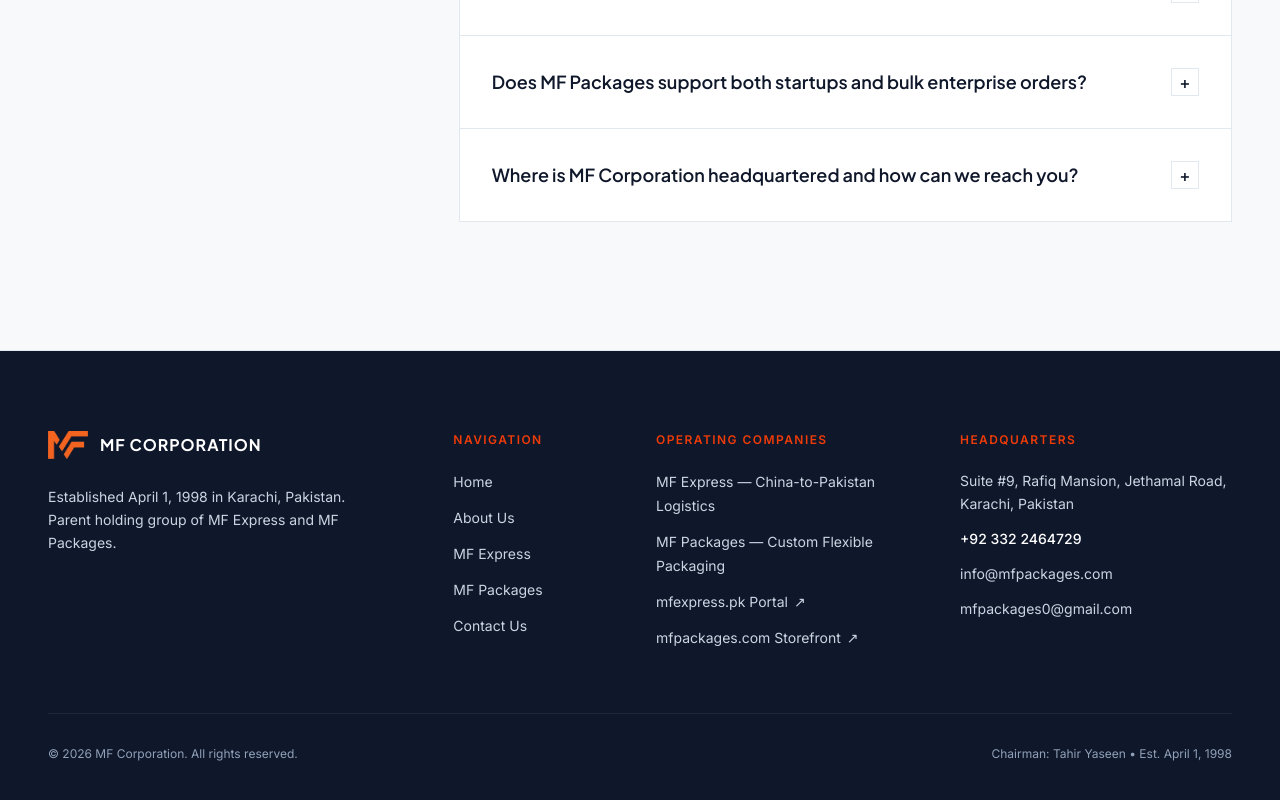
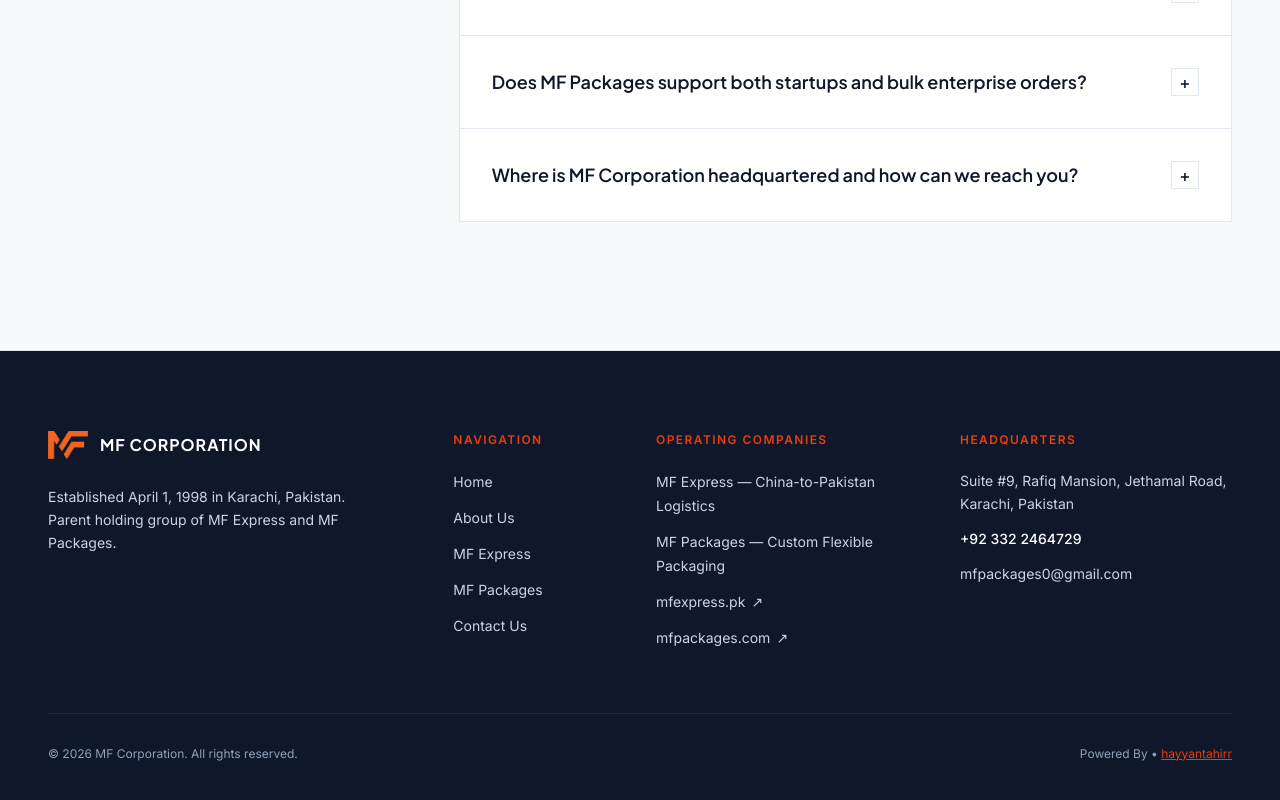
Before and after one commit to hayyantahirr/mf-corporation, a Next.js app: page / in a window 1280 px wide. Shown: the part 2775-3575 px from the top of the page. Built offline with nearby package versions, Linux system fonts and the light colour scheme.

Commit message:
Reference Added for portfolio added

```diff
--- a/components/Footer.jsx
+++ b/components/Footer.jsx
@@ -13,8 +13,12 @@ const navigationLinks = [
 const divisionLinks = [
   { label: "MF Express — China-to-Pakistan Logistics", href: "/express" },
   { label: "MF Packages — Custom Flexible Packaging", href: "/packages" },
-  { label: "mfexpress.pk Portal", href: "https://mfexpress.pk", external: true },
-  { label: "mfpackages.com Storefront", href: "https://www.mfpackages.com", external: true },
+  { label: "mfexpress.pk", href: "https://mfexpress.pk", external: true },
+  {
+    label: "mfpackages.com",
+    href: "https://www.mfpackages.com",
+    external: true,
+  },
 ];
 
 export default function Footer() {
@@ -109,14 +113,7 @@ export default function Footer() {
                   +92 332 2464729
                 </a>
               </li>
-              <li>
-                <a
-                  href="mailto:info@mfpackages.com"
-                  className="transition-colors duration-250 hover:text-[#FFFFFF]"
-                >
-                  info@mfpackages.com
-                </a>
-              </li>
+
               <li>
                 <a
                   href="mailto:mfpackages0@gmail.com"
@@ -131,7 +128,17 @@ export default function Footer() {
 
         <div className="mt-16 flex flex-col items-start justify-between gap-4 border-t border-slate-800 pt-8 text-xs text-slate-400 sm:flex-row sm:items-center">
           <p>&copy; 2026 MF Corporation. All rights reserved.</p>
-          <p>Chairman: Tahir Yaseen &bull; Est. April 1, 1998</p>
+
+          <p>
+            Powered By &bull;{" "}
+            <Link
+              href="https://hayyantahirr.vercel.app"
+              target="_blank"
+              className="underline text-[#ED3B09]"
+            >
+              hayyantahirr
+            </Link>
+          </p>
         </div>
       </div>
     </footer>
```
